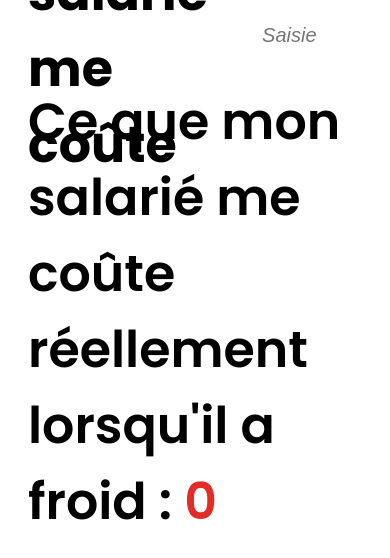
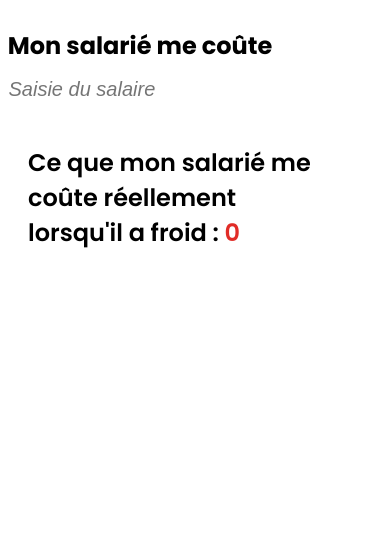
Before and after one commit to Solecooler/salaireFroid, a plain HTML site: page index.html in a window 390 px wide. Drawn offline with Linux system fonts and the light colour scheme.

Commit message:
Full responsive fini

```diff
--- a/css/style.css
+++ b/css/style.css
@@ -43,11 +43,25 @@ input[type="number"] {
     color: #E12C27;
 }
 @media screen and (max-width:440px) {
+    .calculator{
+        margin: 0px auto;
+        padding-right: 70px;
+        border-radius: 5px;
+        font-family: Poppins, sans-serif;
+    }
+    .salarié{
+        display: flex;
+        align-items: center;
+        height: 93px;
+        flex-direction: column;
+        margin-left: -60px;
+    }
     .result{
         font-weight: 600;
-        font-size: 38pt;
+        font-size: 18pt;
     }
     .Enonce{
-        font-size: 38pt;
+        font-size: 18pt;
+        margin: 0;
     }
 }
```
